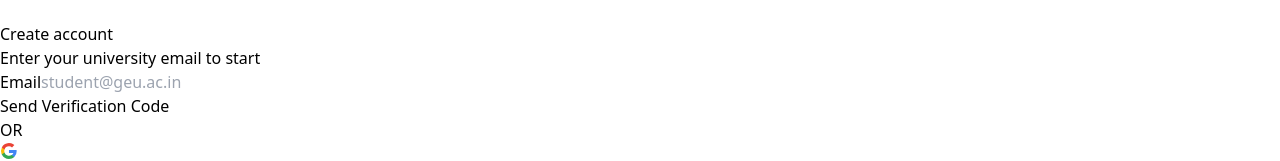
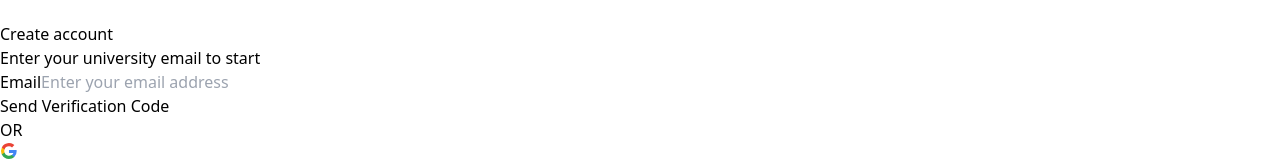
Before and after one commit to kartik0905/pinpoint, a React (Vite) app in the folder frontend/: page /register in a window 1280 px wide. Shown: the part 1328-1489 px from the top of the page. Built offline with nearby package versions, Linux system fonts and the light colour scheme.

Commit message:
fix: update email input placeholder for clarity

```diff
--- a/frontend/src/pages/Register.jsx
+++ b/frontend/src/pages/Register.jsx
@@ -164,7 +164,7 @@ export default function Register() {
               <input
                 type="email"
                 required
-                placeholder="student@geu.ac.in"
+                placeholder="Enter your email address"
                 className="w-full bg-white dark:bg-zinc-900/50 border border-zinc-200 dark:border-zinc-700 rounded-xl px-4 py-2.5 text-sm text-zinc-900 dark:text-white focus:outline-none focus:ring-2 focus:ring-cyan-500/50 focus:border-cyan-500 dark:focus:border-cyan-500 transition-all duration-300 shadow-sm dark:shadow-none"
                 value={form.email}
                 onChange={(e) => setForm({ ...form, email: e.target.value })}
```
